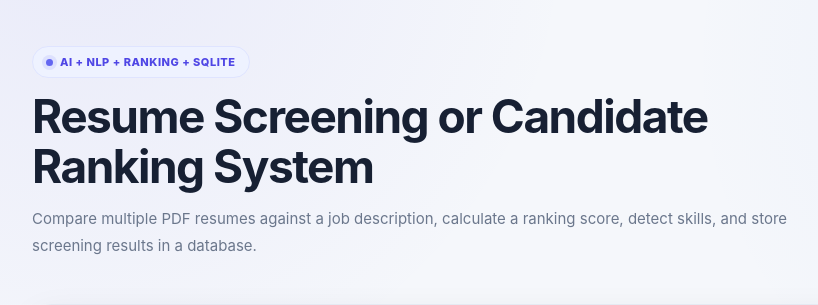
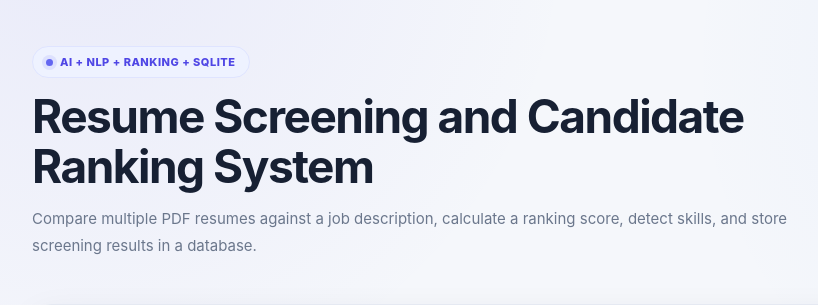
Before and after one commit to ashwinimahadik-create/ai-based-resume-screening, a Flask app: page / in a window 1280 px wide. Shown: the part 70-375 px from the top of the page, without its empty margins (48-866 px from the left). Run offline with Flask 3, Linux system fonts and the light colour scheme.

Commit message:
Update index.html
<h1>Resume Screening and Candidate Ranking System</h1>

```diff
--- a/ai-based-resume-screening-main/templates/index.html
+++ b/ai-based-resume-screening-main/templates/index.html
@@ -20,7 +20,7 @@
     <section class="hero">
         <div>
             <span class="badge">AI + NLP + Ranking + SQLite</span>
-            <h1>Resume Screening or Candidate Ranking System</h1>
+            <h1>Resume Screening and Candidate Ranking System</h1>
             <p>
                 Compare multiple PDF resumes against a job description,
                 calculate a ranking score, detect skills, and store screening
```
